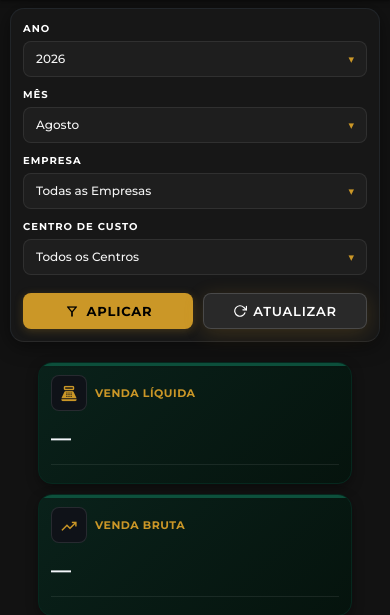
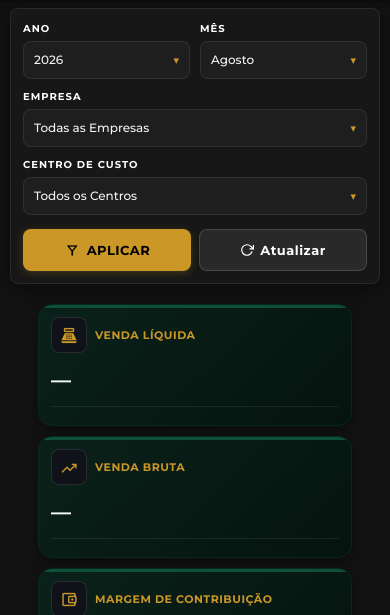
Before and after one commit to Sracm/Dre_Empresa, a Flask app: page / in a window 390 px wide. Shown: the part 58-673 px from the top of the page. Run offline with Flask 3, Linux system fonts and the light colour scheme; data that the repository does not hold is empty; some libraries are stand-ins or nearby versions.

Commit message:
fix(responsive): filtros 100% responsivos com grid adaptativo e touch otimizado

```diff
--- a/static/css/responsive.css
+++ b/static/css/responsive.css
@@ -16,7 +16,7 @@ body, html {
     gap: 12px !important;
   }
   .filtros-bar {
-    padding: 12px 20px !important;
+    padding: 12px 18px !important;
   }
 }
 
@@ -25,14 +25,46 @@ body, html {
   .filtros-bar {
     gap: 10px !important;
     padding: 10px 16px !important;
+    margin: 12px 16px !important;
   }
   .multi-select {
     min-width: 0 !important;
+    width: 100% !important;
   }
-  #multiSelectAno { min-width: 110px !important; }
-  #multiSelectMes { min-width: 140px !important; }
-  #multiSelectEmp { min-width: 170px !important; }
-  #multiSelectCenc { min-width: 200px !important; }
+  .filtro-ano {
+    min-width: 95px !important;
+    flex: 0.8 1 95px !important;
+  }
+  .filtro-mes {
+    min-width: 130px !important;
+    flex: 1 1 130px !important;
+  }
+  .filtro-empresa {
+    min-width: 160px !important;
+    flex: 1.3 1 160px !important;
+    max-width: 270px !important;
+  }
+  .filtro-cenc {
+    min-width: 180px !important;
+    flex: 1.5 1 180px !important;
+    max-width: 310px !important;
+  }
+
+  .filtros-actions {
+    margin-left: auto !important;
+    gap: 8px !important;
+    flex-shrink: 0 !important;
+  }
+  .btn-aplicar {
+    height: 36px !important;
+    padding: 0 16px !important;
+    font-size: 11.5px !important;
+  }
+  .btn-carregar {
+    height: 36px !important;
+    padding: 0 14px !important;
+    font-size: 11.5px !important;
+  }
 
   .metric-kpi-card {
     padding: 12px !important;
@@ -54,15 +86,34 @@ body, html {
   }
 
   .filtros-bar {
-    margin: 12px 16px !important;
+    margin: 12px 14px !important;
+    gap: 8px !important;
+    padding: 10px 14px !important;
+  }
+
+  .filtro-ano {
+    min-width: 85px !important;
+    flex: 0.7 1 85px !important;
+  }
+  .filtro-mes {
+    min-width: 120px !important;
+    flex: 0.9 1 120px !important;
+  }
+  .filtro-empresa {
+    min-width: 150px !important;
+    flex: 1.2 1 150px !important;
+  }
+  .filtro-cenc {
+    min-width: 170px !important;
+    flex: 1.4 1 170px !important;
   }
 
   .kpi-section {
-    margin: 0 16px 18px 16px !important;
+    margin: 0 14px 18px 14px !important;
   }
 
   .main-content {
-    padding: 0 16px 24px 16px !important;
+    padding: 0 14px 24px 14px !important;
   }
 
   .dre-table-toolbar {
@@ -118,27 +169,62 @@ body, html {
     gap: 10px !important;
   }
 
+  /* Grid 2x2 para Filtros em Tablets */
   .filtros-bar {
+    position: relative !important;
+    top: auto !important;
     flex-wrap: wrap !important;
+    gap: 10px !important;
+    padding: 14px 16px !important;
+    margin: 12px 16px !important;
   }
+
   .filtro-group {
-    flex: 1 1 calc(50% - 10px) !important;
+    flex: 1 1 calc(50% - 6px) !important;
+    width: calc(50% - 6px) !important;
+    min-width: 0 !important;
+    max-width: none !important;
   }
+
   .multi-select {
     width: 100% !important;
+    min-width: 0 !important;
   }
-  .filtros-bar > div:last-child {
+
+  .filtros-actions {
     width: 100% !important;
     margin-left: 0 !important;
-    margin-top: 8px !important;
+    margin-top: 6px !important;
     display: flex !important;
     gap: 10px !important;
   }
+
   .btn-aplicar,
   .btn-carregar {
-    flex: 1 !important;
+    flex: 1 1 50% !important;
+    width: 50% !important;
+    height: 38px !important;
+    justify-content: center !important;
+    font-size: 12px !important;
+  }
+
+  /* Dropdowns no Tablet */
+  #anoDropdown,
+  #empDropdown {
+    left: 0 !important;
+    right: auto !important;
     width: 100% !important;
-    justify-content: center !important;
+    min-width: 250px !important;
+    max-width: calc(100vw - 40px) !important;
+  }
+
+  #mesDropdown,
+  #cencDropdown {
+    right: 0 !important;
+    left: auto !important;
+    width: 100% !important;
+    min-width: 250px !important;
+    max-width: calc(100vw - 40px) !important;
   }
 
   .table-responsive-container,
@@ -158,7 +244,7 @@ body, html {
   }
 }
 
-/* ── 5. Mobile (<= 680px) ── */
+/* ── 5. Mobile Smartphones (<= 680px) ── */
 @media (max-width: 680px) {
   .app-header {
     height: 58px !important;
@@ -177,21 +263,116 @@ body, html {
     padding: 6px 8px !important;
   }
 
+  /* Layout Mobile Inteligente dos Filtros */
   .filtros-bar {
-    flex-direction: column !important;
+    position: relative !important;
+    top: auto !important;
+    flex-direction: row !important;
+    flex-wrap: wrap !important;
     align-items: stretch !important;
     margin: 8px 10px !important;
     padding: 12px !important;
     gap: 10px !important;
   }
-  .filtro-group {
+
+  /* Linha 1: Ano e Mês lado a lado (50% cada) para economizar altura */
+  .filtro-ano,
+  .filtro-mes {
+    flex: 1 1 calc(50% - 5px) !important;
+    width: calc(50% - 5px) !important;
+    min-width: 0 !important;
+  }
+
+  /* Linha 2 e 3: Empresa e Centro de Custo 100% largura para leitura perfeita de nomes longos */
+  .filtro-empresa,
+  .filtro-cenc {
     width: 100% !important;
     flex: 1 1 100% !important;
+    min-width: 0 !important;
   }
+
+  .multi-select {
+    width: 100% !important;
+    min-width: 0 !important;
+  }
+
+  .multi-select-btn {
+    height: 38px !important;
+    padding: 6px 10px !important;
+  }
+
+  /* Linha 4: Botões de Ação largos e fáceis de tocar */
+  .filtros-actions {
+    width: 100% !important;
+    margin-left: 0 !important;
+    margin-top: 4px !important;
+    display: flex !important;
+    gap: 8px !important;
+  }
+
+  .btn-aplicar,
+  .btn-carregar {
+    flex: 1 1 50% !important;
+    width: 50% !important;
+    height: 42px !important;
+    font-size: 13px !important;
+    font-weight: 700 !important;
+    justify-content: center !important;
+    border-radius: 8px !important;
+  }
+
+  /* Dropdowns no Mobile */
   .multi-select-dropdown {
+    position: absolute !important;
+    border-radius: 8px !important;
+    box-shadow: 0 12px 32px rgba(0,0,0,0.85) !important;
+    z-index: 1000 !important;
+  }
+
+  #anoDropdown {
+    left: 0 !important;
+    right: auto !important;
+    width: 220px !important;
+    max-width: calc(100vw - 32px) !important;
+  }
+
+  #mesDropdown {
+    right: 0 !important;
+    left: auto !important;
+    width: 220px !important;
+    max-width: calc(100vw - 32px) !important;
+  }
+
+  #empDropdown,
+  #cencDropdown {
+    left: 0 !important;
+    right: 0 !important;
     width: 100% !important;
-    max-width: calc(100vw - 44px) !important;
-    left: 0 !important;
+    max-width: 100% !important;
+  }
+
+  /* Previne zoom automático do iOS em inputs */
+  .multi-select-search input {
+    font-size: 16px !important;
+    padding: 10px 12px !important;
+  }
+
+  /* Áreas de toque otimizadas para dedos */
+  .multi-select-option {
+    padding: 10px 12px !important;
+    min-height: 42px !important;
+    font-size: 12.5px !important;
+  }
+
+  .multi-select-option input[type="checkbox"] {
+    width: 18px !important;
+    height: 18px !important;
+  }
+
+  .btn-action-select-all,
+  .btn-action-clear {
+    padding: 6px 12px !important;
+    font-size: 12px !important;
   }
 
   .kpi-section {
@@ -265,6 +446,25 @@ body, html {
 
 /* ── 6. Telas Ultra Pequenas (<= 380px) ── */
 @media (max-width: 380px) {
+  .filtros-bar {
+    padding: 10px 8px !important;
+    margin: 6px 8px !important;
+    gap: 8px !important;
+  }
+  .btn-aplicar,
+  .btn-carregar {
+    height: 40px !important;
+    font-size: 12px !important;
+    padding: 0 8px !important;
+  }
+  .multi-select-btn {
+    height: 34px !important;
+    padding: 4px 8px !important;
+  }
+  .multi-select-text {
+    font-size: 11px !important;
+  }
+
   .acum-diag-grid {
     grid-template-columns: 1fr !important;
   }
--- a/static/css/style.css
+++ b/static/css/style.css
@@ -175,17 +175,26 @@ body {
 .filtros-bar {
   display: flex;
   align-items: flex-end;
-  gap: 16px;
-  padding: 10px 28px;
+  gap: 12px;
+  padding: 12px 20px;
+  margin: 16px 24px;
   background: rgba(24, 24, 24, 0.96);
-  border-bottom: 1px solid var(--border);
-  flex-wrap: wrap;
+  border: 1px solid var(--border);
+  border-radius: var(--radius-md);
   position: sticky;
   top: 54px;
   z-index: 95;
   backdrop-filter: blur(12px);
   -webkit-backdrop-filter: blur(12px);
   box-shadow: 0 4px 20px rgba(0, 0, 0, 0.45);
+}
+
+.filtros-actions {
+  display: flex;
+  align-items: flex-end;
+  gap: 10px;
+  margin-left: auto;
+  flex-shrink: 0;
 }
 
 .filtro-group { display: flex; flex-direction: column; gap: 5px; }
@@ -228,18 +237,18 @@ body {
 /* ── MULTI-SELECT FILTROS (ANO, MÊS, EMPRESA, CENTRO DE CUSTO) ──────────── */
 .multi-select {
   position: relative;
-  min-width: 130px;
-}
-
-#multiSelectAno { min-width: 125px; }
-#multiSelectMes { min-width: 170px; }
-#multiSelectEmp { min-width: 220px; }
-#multiSelectCenc { min-width: 250px; }
+  min-width: 110px;
+}
+
+#multiSelectAno { min-width: 110px; }
+#multiSelectMes { min-width: 145px; }
+#multiSelectEmp { min-width: 180px; }
+#multiSelectCenc { min-width: 210px; }
 
 #anoDropdown { width: 170px; }
 #mesDropdown { width: 210px; }
 #empDropdown { width: 280px; }
-#cencDropdown { width: 320px; }
+#cencDropdown { width: 320px; right: 0; left: auto; }
 
 .multi-select-btn {
   background: var(--surface);
@@ -258,6 +267,8 @@ body {
   gap: 8px;
   transition: var(--transition);
   user-select: none;
+  width: 100%;
+  box-sizing: border-box;
 }
 
 .multi-select-btn:hover,
@@ -272,7 +283,8 @@ body {
   white-space: nowrap;
   overflow: hidden;
   text-overflow: ellipsis;
-  max-width: 210px;
+  flex: 1;
+  min-width: 0;
   font-size: 12px;
 }
 
@@ -280,6 +292,7 @@ body {
   font-size: 11px;
   color: var(--gold);
   transition: transform var(--transition);
+  flex-shrink: 0;
 }
 
 .multi-select-btn.active .multi-select-arrow {
@@ -412,36 +425,62 @@ body {
   color: var(--text-muted);
 }
 
-.btn-aplicar,
-.btn-carregar {
-  background: linear-gradient(135deg, var(--gold-light), var(--gold));
+.btn-aplicar {
+  background: var(--gold, #CB9727);
   border: none;
-  color: var(--black);
+  color: #000;
   font-family: 'Montserrat', sans-serif;
-  font-size: 11px;
-  font-weight: 700;
-  letter-spacing: 0.8px;
-  text-transform: uppercase;
+  font-size: 12px;
+  font-weight: 700;
+  letter-spacing: 0.5px;
   height: 36px;
   padding: 0 18px;
   border-radius: 8px;
   cursor: pointer;
   transition: var(--transition);
-  box-shadow: var(--shadow-gold);
+  box-shadow: 0 2px 8px rgba(203,151,39,0.25);
   display: inline-flex;
   align-items: center;
   justify-content: center;
-  gap: 7px;
-  white-space: nowrap;
-}
-
-.btn-aplicar:hover,
+  gap: 6px;
+  white-space: nowrap;
+}
+
+.btn-aplicar:hover {
+  transform: translateY(-1px);
+  box-shadow: 0 4px 14px rgba(203,151,39,.4);
+  background: #deb03a;
+}
+
+.btn-aplicar:active { transform: translateY(0); }
+
+.btn-carregar {
+  background: rgba(255, 255, 255, 0.08);
+  border: 1px solid rgba(255, 255, 255, 0.15);
+  color: #fff;
+  font-family: 'Montserrat', sans-serif;
+  font-size: 12px;
+  font-weight: 600;
+  letter-spacing: 0.5px;
+  height: 36px;
+  padding: 0 16px;
+  border-radius: 8px;
+  cursor: pointer;
+  transition: var(--transition);
+  display: inline-flex;
+  align-items: center;
+  justify-content: center;
+  gap: 6px;
+  white-space: nowrap;
+}
+
 .btn-carregar:hover {
+  background: rgba(255, 255, 255, 0.14);
+  border-color: rgba(203, 151, 39, 0.5);
+  color: #CB9727;
   transform: translateY(-1px);
-  box-shadow: 0 6px 20px rgba(203,151,39,.35);
-}
-
-.btn-aplicar:active,
+}
+
 .btn-carregar:active { transform: translateY(0); }
 
 /* ── Badge de Congelamento dos Meses Anteriores ───────────────────────── */
--- a/templates/index.html
+++ b/templates/index.html
@@ -11,8 +11,8 @@
   <link rel="stylesheet" href="{{ url_for('static', filename='css/tokens.css') }}?v=20260924_v20" />
   <link rel="stylesheet" href="{{ url_for('static', filename='css/base.css') }}?v=20260924_v20" />
   <link rel="stylesheet" href="{{ url_for('static', filename='css/components.css') }}?v=20260924_v20" />
-  <link rel="stylesheet" href="{{ url_for('static', filename='css/style.css') }}?v=20260929_v3" />
-  <link rel="stylesheet" href="{{ url_for('static', filename='css/responsive.css') }}?v=20260929_v3" />
+  <link rel="stylesheet" href="{{ url_for('static', filename='css/style.css') }}?v=20260929_v4" />
+  <link rel="stylesheet" href="{{ url_for('static', filename='css/responsive.css') }}?v=20260929_v4" />
 </head>
 <body class="dre-empresa-app">
 
@@ -40,9 +40,9 @@
 </header>
 
 <!-- ════ FILTROS ═══════════════════════════════════════════════════════════ -->
-<section class="filtros-bar filter-toolbar-card" id="filtrosBar" style="margin: 16px 24px; padding: 12px 18px;">
+<section class="filtros-bar filter-toolbar-card" id="filtrosBar">
   <!-- Filtro 1: Ano -->
-  <div class="filtro-group filter-field">
+  <div class="filtro-group filtro-ano filter-field">
     <label class="filter-label" style="color: #ffffff !important; font-weight: 700;">Ano</label>
     <div class="multi-select" id="multiSelectAno">
       <div class="multi-select-btn" id="anoBtn" tabindex="0" title="Clique para selecionar um ou mais Anos">
@@ -62,7 +62,7 @@
   </div>
 
   <!-- Filtro 2: Mês -->
-  <div class="filtro-group filter-field">
+  <div class="filtro-group filtro-mes filter-field">
     <label class="filter-label" style="color: #ffffff !important; font-weight: 700;">Mês</label>
     <div class="multi-select" id="multiSelectMes">
       <div class="multi-select-btn" id="mesBtn" tabindex="0" title="Clique para selecionar um ou mais Meses">
@@ -82,7 +82,7 @@
   </div>
 
   <!-- Filtro 3: Empresa -->
-  <div class="filtro-group filter-field">
+  <div class="filtro-group filtro-empresa filter-field">
     <label class="filter-label" style="color: #ffffff !important; font-weight: 700;">Empresa</label>
     <div class="multi-select" id="multiSelectEmp">
       <div class="multi-select-btn" id="empBtn" tabindex="0" title="Clique para selecionar uma ou mais Empresas">
@@ -105,7 +105,7 @@
   </div>
 
   <!-- Filtro 4: Centro de Custo -->
-  <div class="filtro-group cenc-filter-group filter-field">
+  <div class="filtro-group filtro-cenc cenc-filter-group filter-field">
     <label class="filter-label" style="color: #ffffff !important; font-weight: 700;">Centro de Custo</label>
     <div class="multi-select" id="multiSelectCenc">
       <div class="multi-select-btn" id="cencBtn" tabindex="0" title="Clique para selecionar um ou mais Centros de Custo">
@@ -127,12 +127,12 @@
     </div>
   </div>
 
-  <div style="display: flex; align-items: flex-end; gap: 10px; margin-left: auto;">
-    <button class="btn-aplicar btn-pill-primary" id="btnAplicar" style="display: inline-flex; align-items: center; gap: 6px; padding: 9px 20px; border-radius: 8px; font-weight: 700; font-size: 13px; background: var(--brand-secondary-dourado, #CB9727); color: #000; border: none; cursor: pointer; box-shadow: 0 2px 8px rgba(203,151,39,0.25);" title="Aplicar filtros selecionados em todo o dashboard">
+  <div class="filtros-actions" id="filtrosActions">
+    <button class="btn-aplicar btn-pill-primary" id="btnAplicar" title="Aplicar filtros selecionados em todo o dashboard">
       <span class="material-symbols-outlined" style="font-size: 17px;">filter_alt</span>
       <span>Aplicar</span>
     </button>
-    <button class="btn-aplicar btn-carregar btn-pill-primary" id="btnCarregar" style="display: inline-flex; align-items: center; gap: 6px; padding: 9px 16px; border-radius: 8px; font-weight: 600; font-size: 13px; background: rgba(255,255,255,0.08); color: #fff; border: 1px solid rgba(255,255,255,0.15); cursor: pointer;" title="Sincronizar dados em tempo real direto do banco Oracle Sankhya">
+    <button class="btn-carregar btn-pill-secondary" id="btnCarregar" title="Sincronizar dados em tempo real direto do banco Oracle Sankhya">
       <svg width="14" height="14" viewBox="0 0 24 24" fill="none" stroke="currentColor" stroke-width="2" stroke-linecap="round" stroke-linejoin="round">
         <polyline points="23 4 23 10 17 10"></polyline>
         <path d="M20.49 15a9 9 0 1 1-2.12-9.36L23 10"></path>
```
